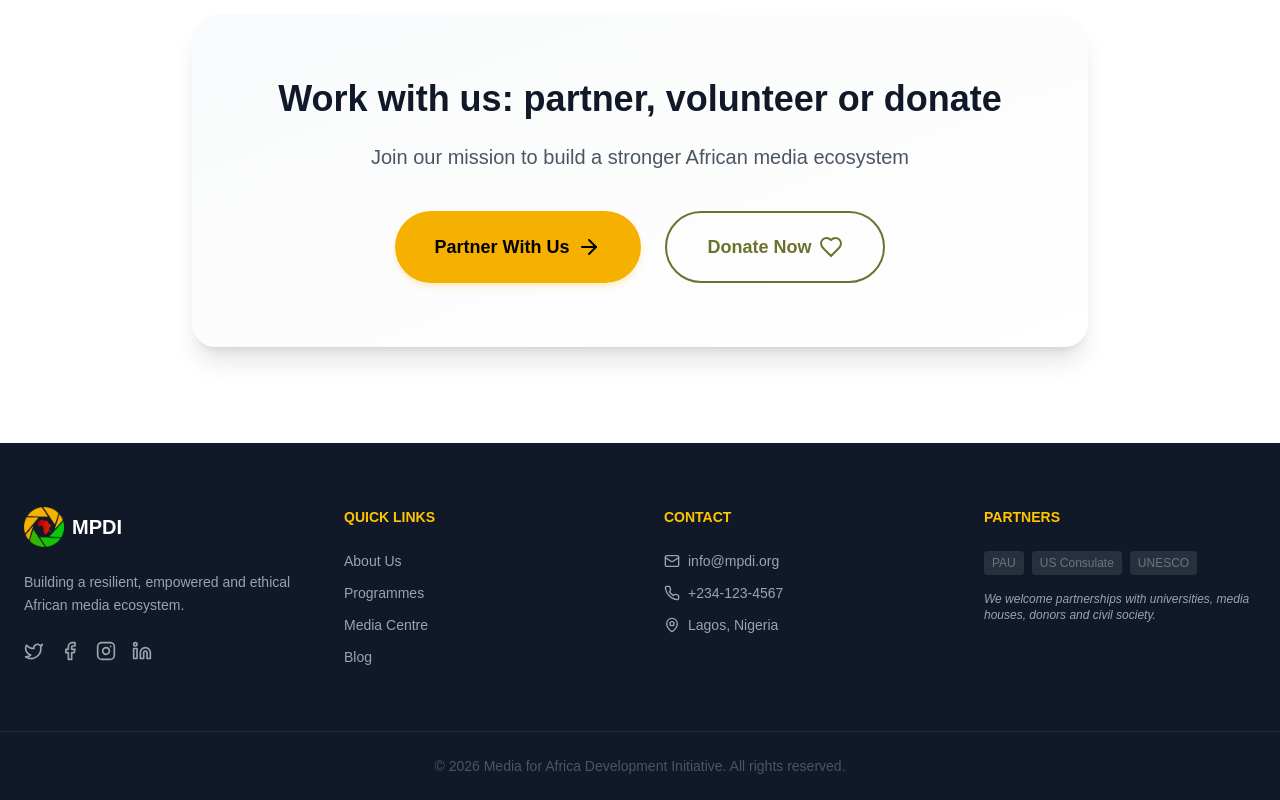
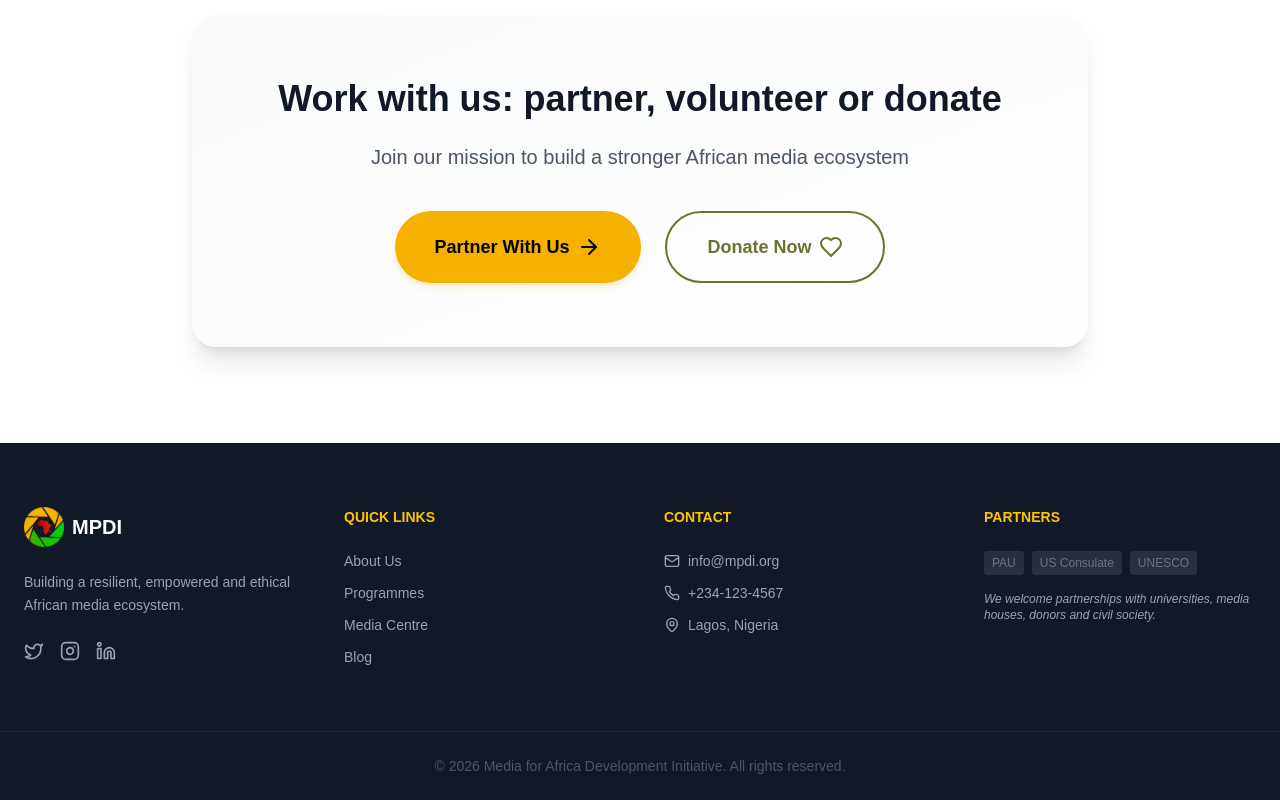
Before and after one commit to adeboye23/mpdi, a Next.js app: page /about in a window 1280 px wide. Shown: the part 4516-5316 px from the top of the page. Built offline with nearby package versions, Linux system fonts and the light colour scheme.

Commit message:
Update social media links in footer

```diff
--- a/app/components/Footer.tsx
+++ b/app/components/Footer.tsx
@@ -22,25 +22,16 @@ export default function Footer() {
             </p>
           <div className="flex gap-4">
   <a
-                href="https://twitter.com/mpdi_africa"
+    href="https://x.com/mediahangoutng?s=21"
     target="_blank"
     rel="noopener noreferrer"
     className="text-gray-400 hover:text-mpdi-yellow transition-colors"
-                aria-label="Twitter"
+    aria-label="X (Twitter)"
   >
     <Twitter size={20} />
   </a>
   <a
-                href="https://facebook.com/mpdi.africa"
-                target="_blank"
-                rel="noopener noreferrer"
-                className="text-gray-400 hover:text-mpdi-yellow transition-colors"
-                aria-label="Facebook"
-              >
-                <Facebook size={20} />
-              </a>
-              <a
-                href="https://instagram.com/mpdi_africa"
+    href="https://www.instagram.com/mediahangoutng?igsh=NHk0cTV6dDMwajJm"
     target="_blank"
     rel="noopener noreferrer"
     className="text-gray-400 hover:text-mpdi-yellow transition-colors"
@@ -49,7 +40,7 @@ export default function Footer() {
     <Instagram size={20} />
   </a>
   <a
-                href="https://linkedin.com/company/mpdi-africa"
+    href="https://www.linkedin.com/in/mediahangoutng-network-a41abb128"
     target="_blank"
     rel="noopener noreferrer"
     className="text-gray-400 hover:text-mpdi-yellow transition-colors"
```
Lines whose indentation alone changed are shown as unchanged.
